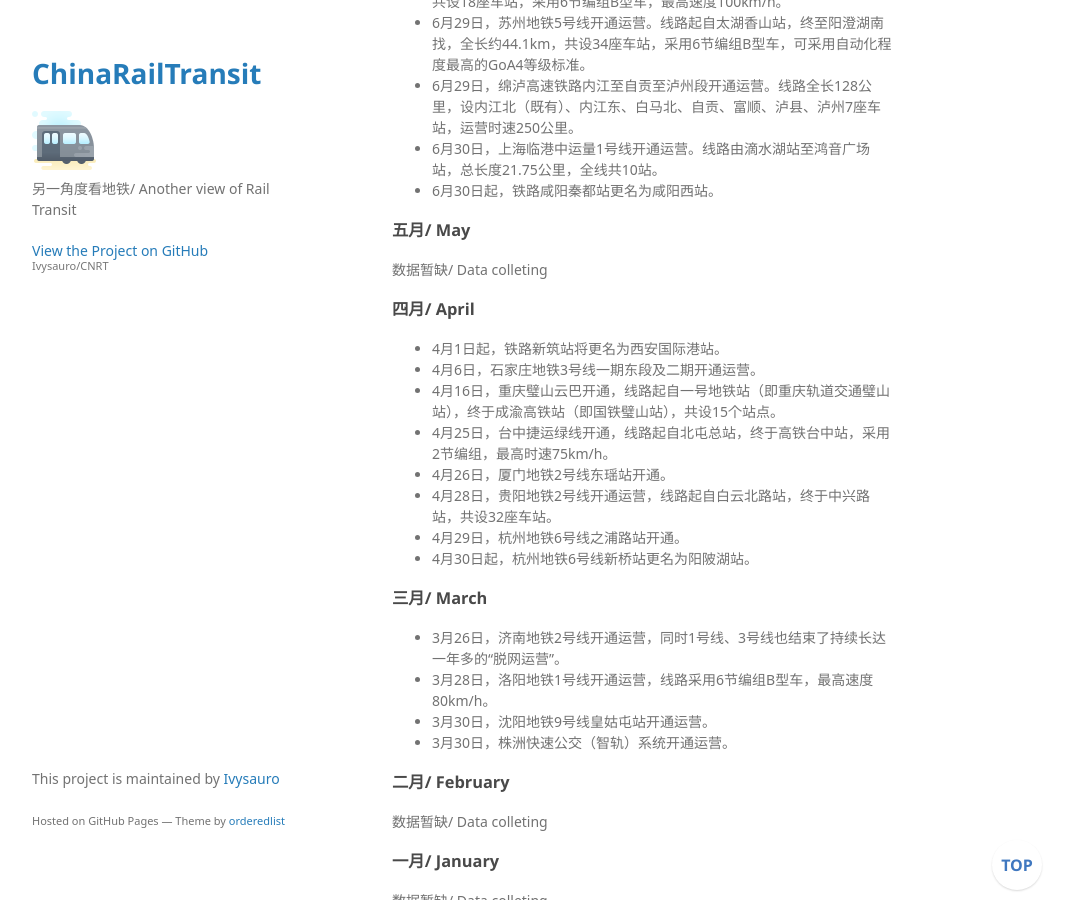
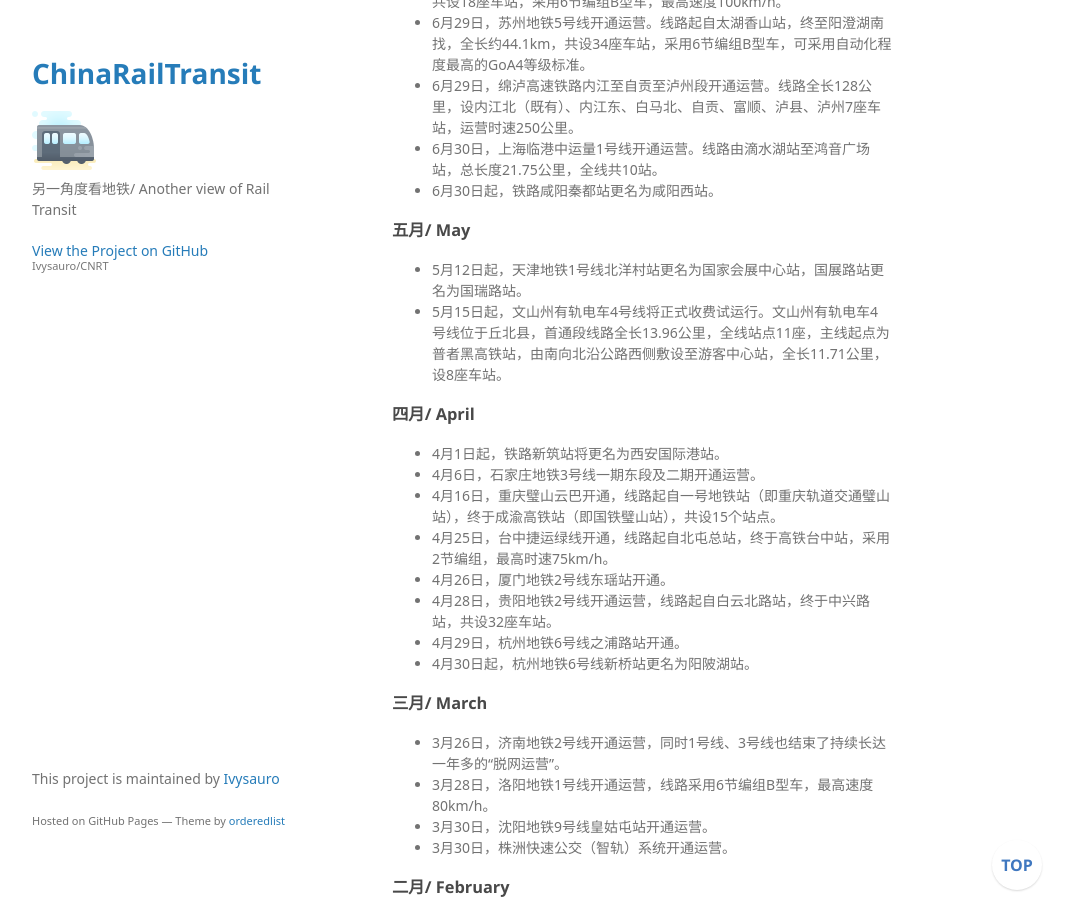
Before and after one commit to Ivysauro/CNRT, a Jekyll site: the page built from data/Datebook.md, in a window 1280 px wide and 900 px high, scrolled down 1304 px. Shown: the whole window, without its empty margins (178-1249 px from the left). Built offline with Jekyll 4.4.1, drawn with Linux system fonts in a browser that asks for light colours; some web fonts are replaced; our own code applies the rules of GitHub Pages for plain Markdown files; a script that is not in the unit is left out.

Commit message:
🍊更新2021年5月数据

```diff
--- a/data/Datebook.md
+++ b/data/Datebook.md
@@ -49,8 +49,8 @@
 - 6月30日起，铁路咸阳秦都站更名为咸阳西站。
 
 ### 五月/ May
-
-数据暂缺/ Data colleting
+- 5月12日起，天津地铁1号线北洋村站更名为国家会展中心站，国展路站更名为国瑞路站。
+- 5月15日起，文山州有轨电车4号线将正式收费试运行。文山州有轨电车4号线位于丘北县，首通段线路全长13.96公里，全线站点11座，主线起点为普者黑高铁站，由南向北沿公路西侧敷设至游客中心站，全长11.71公里，设8座车站。
 
 ### 四月/ April
 - 4月1日起，铁路新筑站将更名为西安国际港站。
```
